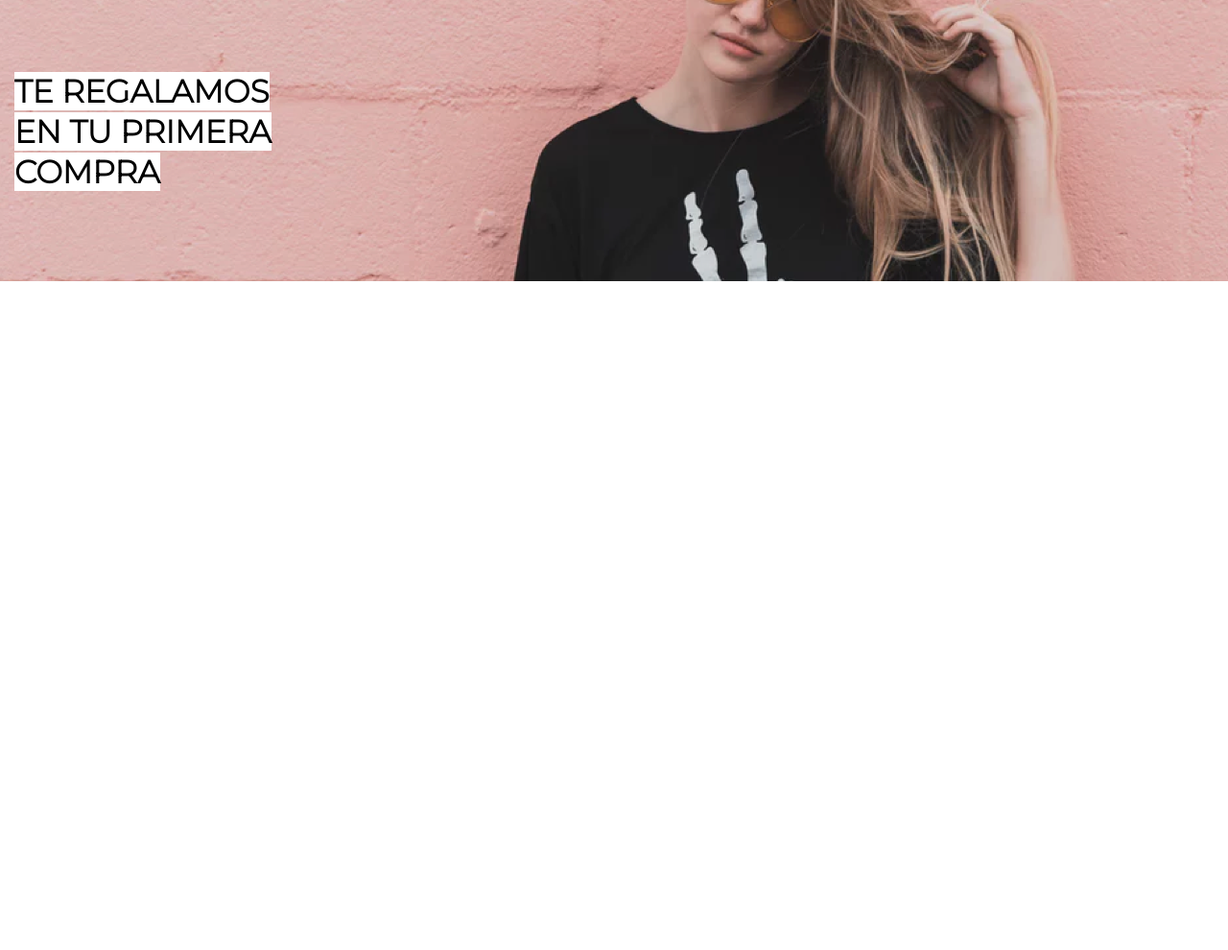
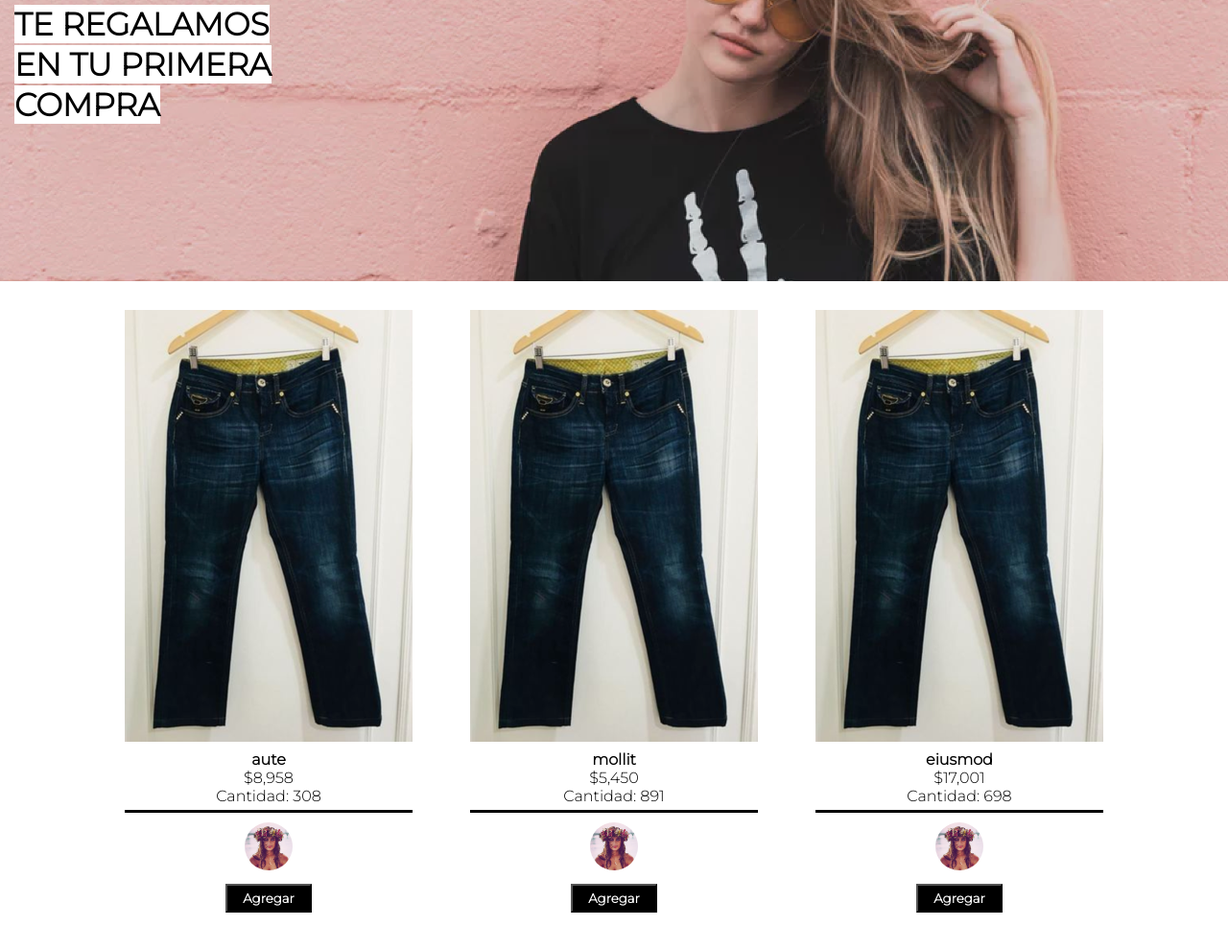
Before and after one commit to nelidita/frontend-challenge, a website with bundled scripts: page index.html in a window 1280 px wide. Shown: the part 210-1200 px from the top of the page at 96% size. Before the commit the page ends 800 px from the top, so only its background shows below. Built offline with nearby package versions, Linux system fonts and the light colour scheme.

Commit message:
views de productos agregados

```diff
--- a/main.js
+++ b/main.js
@@ -6,15 +6,58 @@
 // const fetch = require("node-fetch")
 
 // const products = fetch("./data/products.json")
-// console.log(products)
+// console.log(data)
+const viewProduct = (product) => {
+    const divProduct = `
+        <div class= "product" id= "${product.id}">
+            <div class= "imgProduct">
+                <img src= "./assets/p1.png" atl="Imagen Producto">
+            </div>
+            <div class= "infoProduct">
+                <p class="nameProduct">${product.name}</p>
+                <p>${product.price}</p>
+                <p>Cantidad: ${product.quantity}</p>
+            </div>
+            <div class = "profile">
+                <img src="./assets/profile.png" alt ="profile"/>
+            </div>
+            <button class="button">Agregar</button>
+        </div>
+    `
+    return divProduct;
+}
 
-const products = () => {
-    fetch("./data/products.json")
-        .then ( response => response.json()) //Indico en que formato queremos ver nuestra data
-        .then ( response => (console.log(response)))
+
+const viewListProducts = (listProducts) => {
+    let divListProducts = '';
+    listProducts.forEach( product => {
+      divListProducts += viewProduct(product);
+    });
+
+    return divListProducts;
+  };
+
+const dataProducts = () => {
+    return fetch("./data/products.json")
+        .then ( response => response.json()) //Indico en que fgit ormato queremos ver nuestra data
+        .then ( response => {
+            const objectProducts = response.products
+            // console.log(objectProducts)
+            // objectProducts.forEach( product => {
+                document.getElementById("products").innerHTML = viewListProducts(objectProducts)
+                // console.log(product.name)
+            // });
+        })
         .catch ( error => console.log(error))
-}
-products();
+};
 
-const dataProducts = products()
-console.log(dataProducts)
+dataProducts();
+
+// const productsList = () => {
+    // console.log(dataProducts)
+    // dataProducts().then( products => products.forEach( product => {
+    //     console.log(product.name)
+    // }))
+// }
+
+// productsList();
--- a/styles.css
+++ b/styles.css
@@ -72,7 +72,7 @@ ul li:hover{
     margin-left: 15px;
     font-size: 33px;
     font-weight: bold;
-    margin-top: -220px;
+    margin-top: -290px;
 }
 .textbanner{
     margin-top: 2px;
@@ -80,3 +80,33 @@ ul li:hover{
 .textColor{
     background-color: white;
 }
+#products{
+    display: contents;
+    text-align-last: center;
+}
+.product{
+    margin: 30px;
+}
+.infoProduct{
+    text-align: -webkit-center;
+    margin: 5px;
+}
+.nameProduct{
+    font-weight:900;
+}
+.profile{
+    text-align: -webkit-center;
+    border-top: solid 3px;
+}
+.profile img{
+    width: 50px;
+    border-radius: 50%;
+    margin: 10px;
+}
+.product button{
+    width: 90px;
+    height: 30px;
+    background: black;
+    color: white;
+    font-weight: bold;
+}
```
